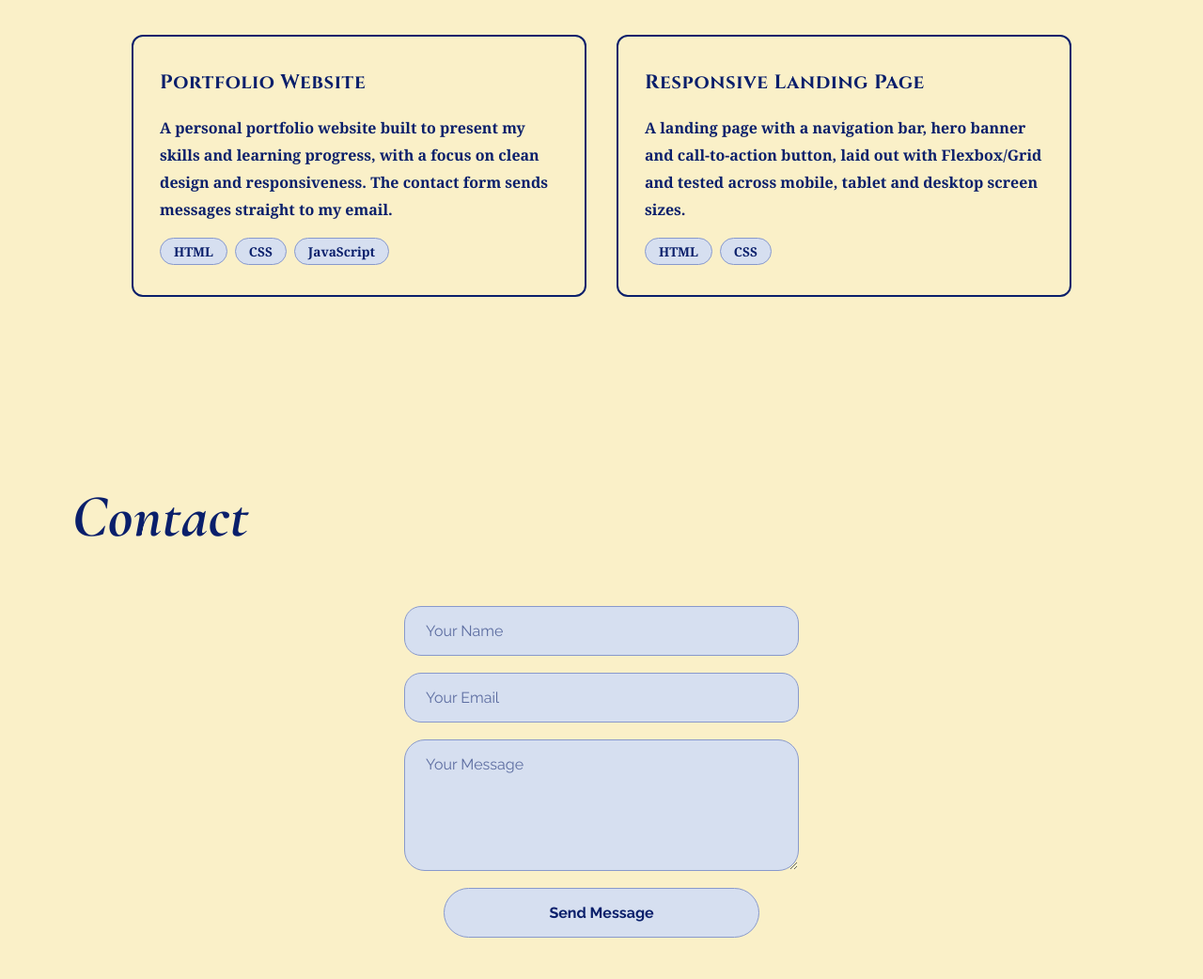
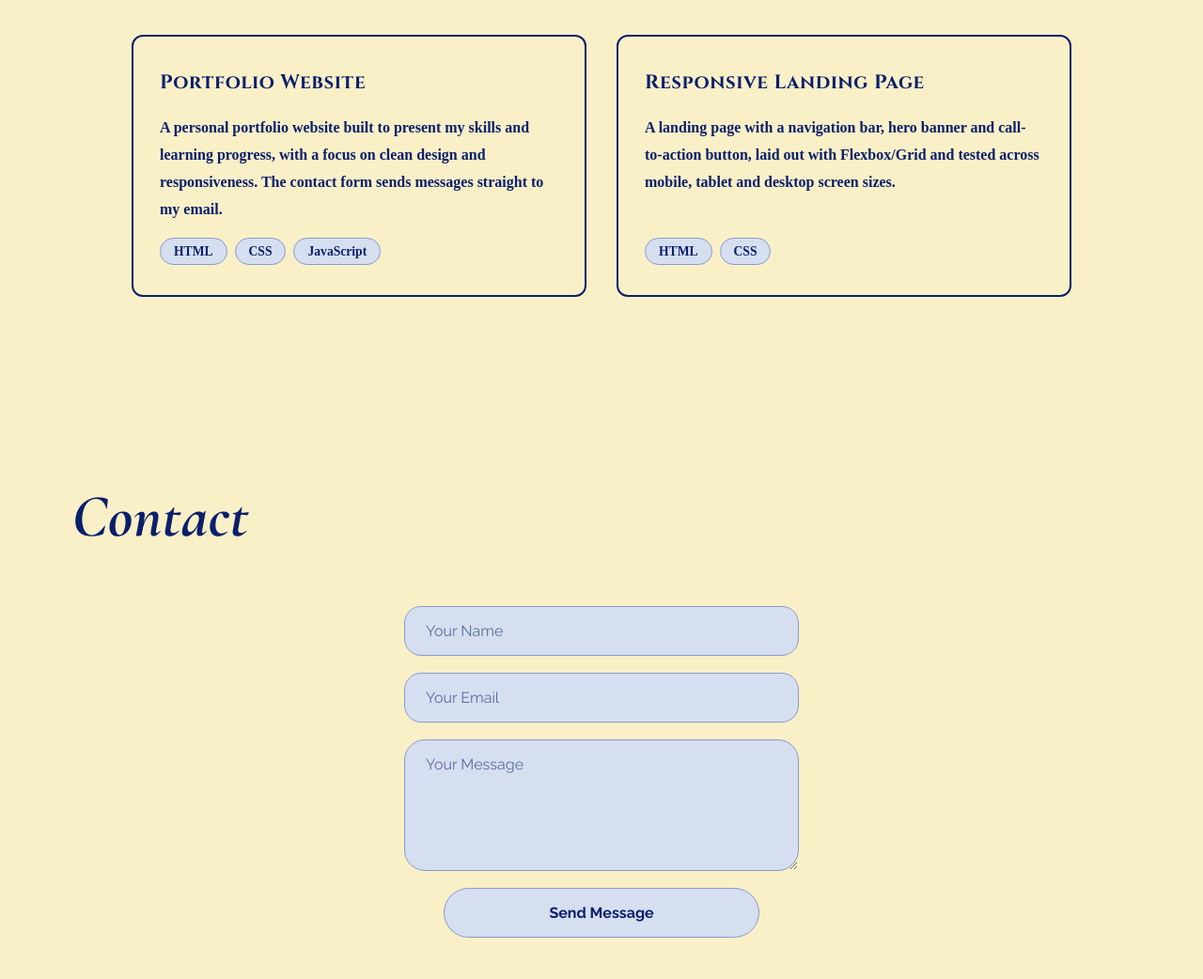
Before and after one commit to thokchomminaketan/minaketan, a website: page CodeOrbit_PORTFOLIO/index.html in a window 1280 px wide. Shown: the part 2136-3178 px from the top of the page at 94% size. Drawn offline with nearby package versions, Linux system fonts and the light colour scheme.

Commit message:
Update style.css

```diff
--- a/CodeOrbit_PORTFOLIO/style.css
+++ b/CodeOrbit_PORTFOLIO/style.css
@@ -16,7 +16,7 @@ html { scroll-behavior: smooth; scroll-padding-top: var(--nav-height); }
 body {
   background-color: var(--bg);
   color: var(--navy);
-  font-family: 'Moralana', Georgia, sans-serif;
+  font-family: 'Moralana';
   font-weight: 400;
   line-height: 1.7;
   overflow-x: hidden;
```
